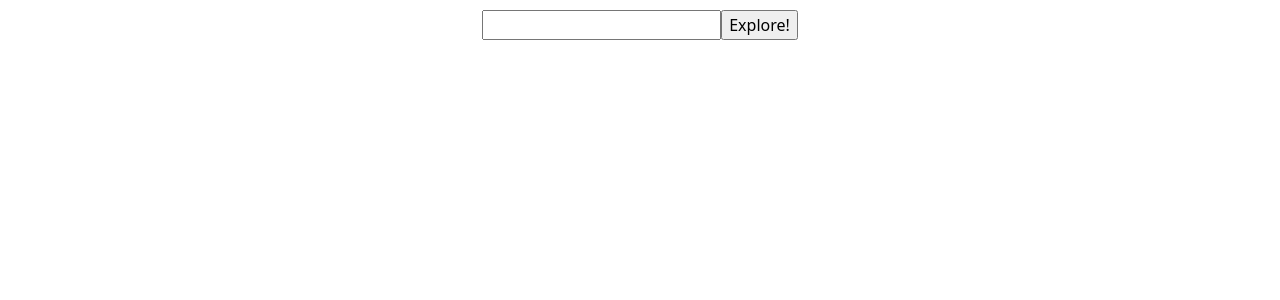
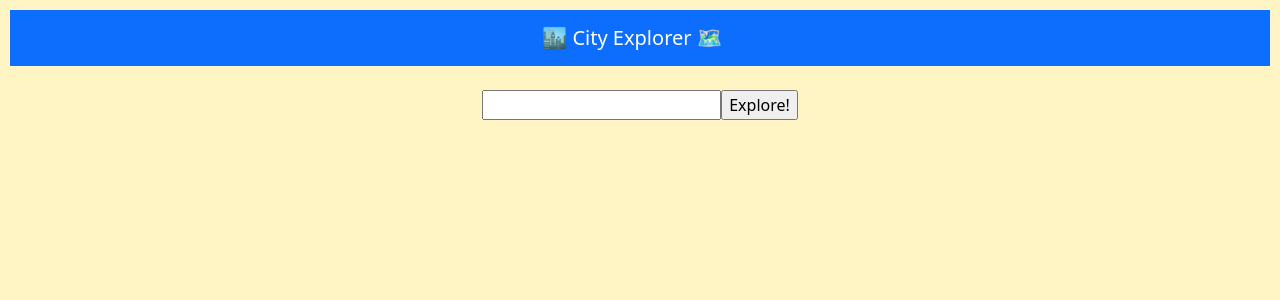
Before and after one commit to Ibrahim-Aldereni/city-explorer, a React (Create React App) app: page / in a window 1280 px wide. Shown: the top 300 px of the page. Built offline with nearby package versions, Linux system fonts and the light colour scheme.

Commit message:
add styling

```diff
--- a/src/App.js
+++ b/src/App.js
@@ -1,5 +1,6 @@
 import React from "react";
 import axios from "axios";
+import { Navbar, Container } from "react-bootstrap";
 
 class App extends React.Component {
   state = {
@@ -24,6 +25,14 @@ class App extends React.Component {
   render() {
     return (
       <div className="App">
+        <Navbar expand="lg" bg="primary" variant="dark" className="mb-4">
+          <Container>
+            <Navbar.Brand style={{ width: "100%", textAlign: "center" }}>
+              🏙️ City Explorer 🗺️
+            </Navbar.Brand>
+          </Container>
+        </Navbar>
+
         <form onSubmit={this.getInfo}>
           <input type="text" name="cityName" />
           <input type="submit" name="submit" value="Explore!" />
@@ -40,7 +49,7 @@ class App extends React.Component {
               <p>Latitude: {this.state.locData.lat}</p>
               <p>Longitude: {this.state.locData.lon}</p>
               <img
-                src={`https://maps.locationiq.com/v3/staticmap?key=pk.960cd6699f3e6ef057ceb7b7b0aaaaf6&center=${this.state.locData.lat},${this.state.locData.lon}&size=500x200&zoom=15&format=jpeg`}
+                src={`https://maps.locationiq.com/v3/staticmap?key=pk.960cd6699f3e6ef057ceb7b7b0aaaaf6&center=${this.state.locData.lat},${this.state.locData.lon}&size=500x300&zoom=18&format=jpeg`}
                 alt="map"
               />
             </>
--- a/src/index.css
+++ b/src/index.css
@@ -1,3 +1,6 @@
+body {
+  background-color: rgb(255, 244, 195);
+}
 .App {
   text-align: center;
   padding: 10px;
```
